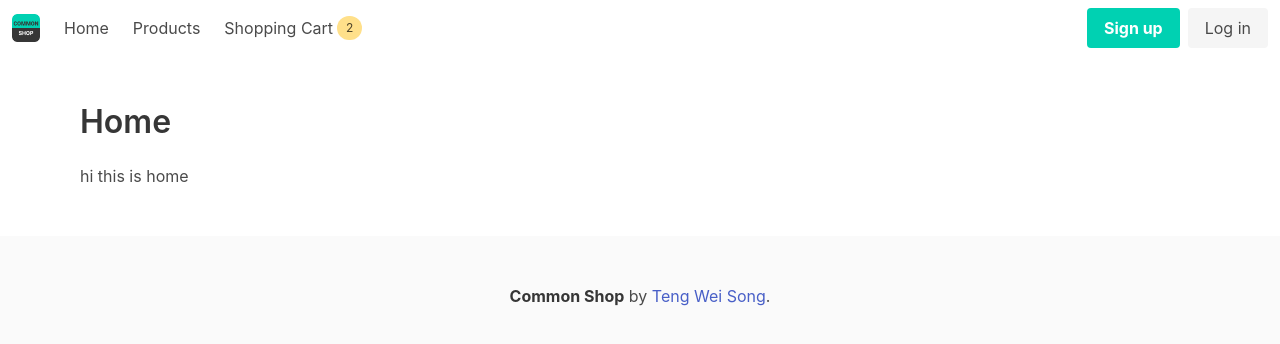
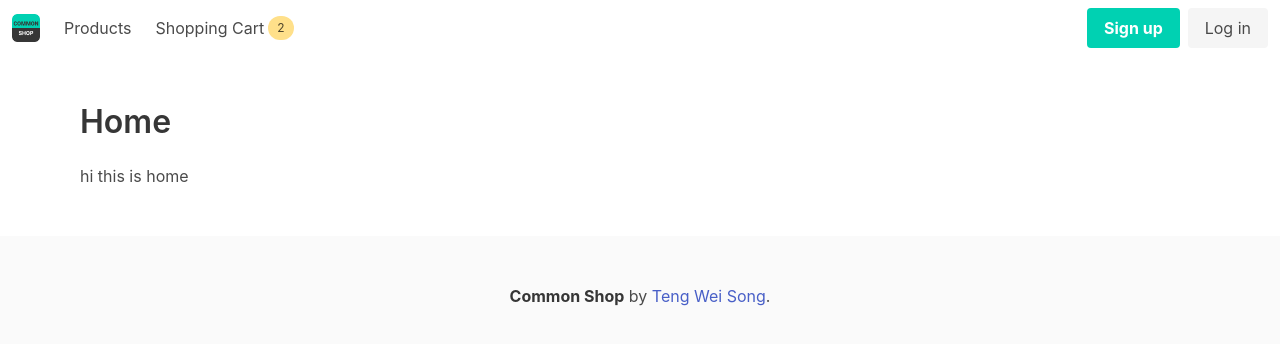
Before and after one commit to weisong0908/common-shop-web-client, a Vue app: page / in a window 1280 px wide. Shown: the top 344 px of the page. Built offline with nearby package versions, Linux system fonts and the light colour scheme.

Commit message:
add shade to selected page in navbar

```diff
--- a/src/components/Navbar.vue
+++ b/src/components/Navbar.vue
@@ -15,7 +15,7 @@
         aria-label="menu"
         aria-expanded="false"
         data-target="navbarMenu"
-        @click="toggleNavbarBurgerMenu"
+        @click="isNavbarBurgerMenuActive = !isNavbarBurgerMenuActive"
       >
         <span aria-hidden="true"></span>
         <span aria-hidden="true"></span>
@@ -28,10 +28,12 @@
       :class="
         isNavbarBurgerMenuActive ? 'navbar-menu is-active' : 'navbar-menu'
       "
+      @click="isNavbarBurgerMenuActive = false"
     >
       <div class="navbar-start">
         <router-link
           class="navbar-item"
+          active-class="has-background-white-bis"
           v-for="page in pages"
           :to="{ name: page.name }"
           :key="page.title"
@@ -69,10 +71,6 @@ export default {
       isNavbarBurgerMenuActive: false,
       pages: [
         {
-          title: "Home",
-          name: "home"
-        },
-        {
           title: "Products",
           name: "products"
         },
@@ -82,11 +80,6 @@ export default {
         }
       ]
     };
-  },
-  methods: {
-    toggleNavbarBurgerMenu() {
-      this.isNavbarBurgerMenuActive = !this.isNavbarBurgerMenuActive;
-    }
   }
 };
 </script>
```
